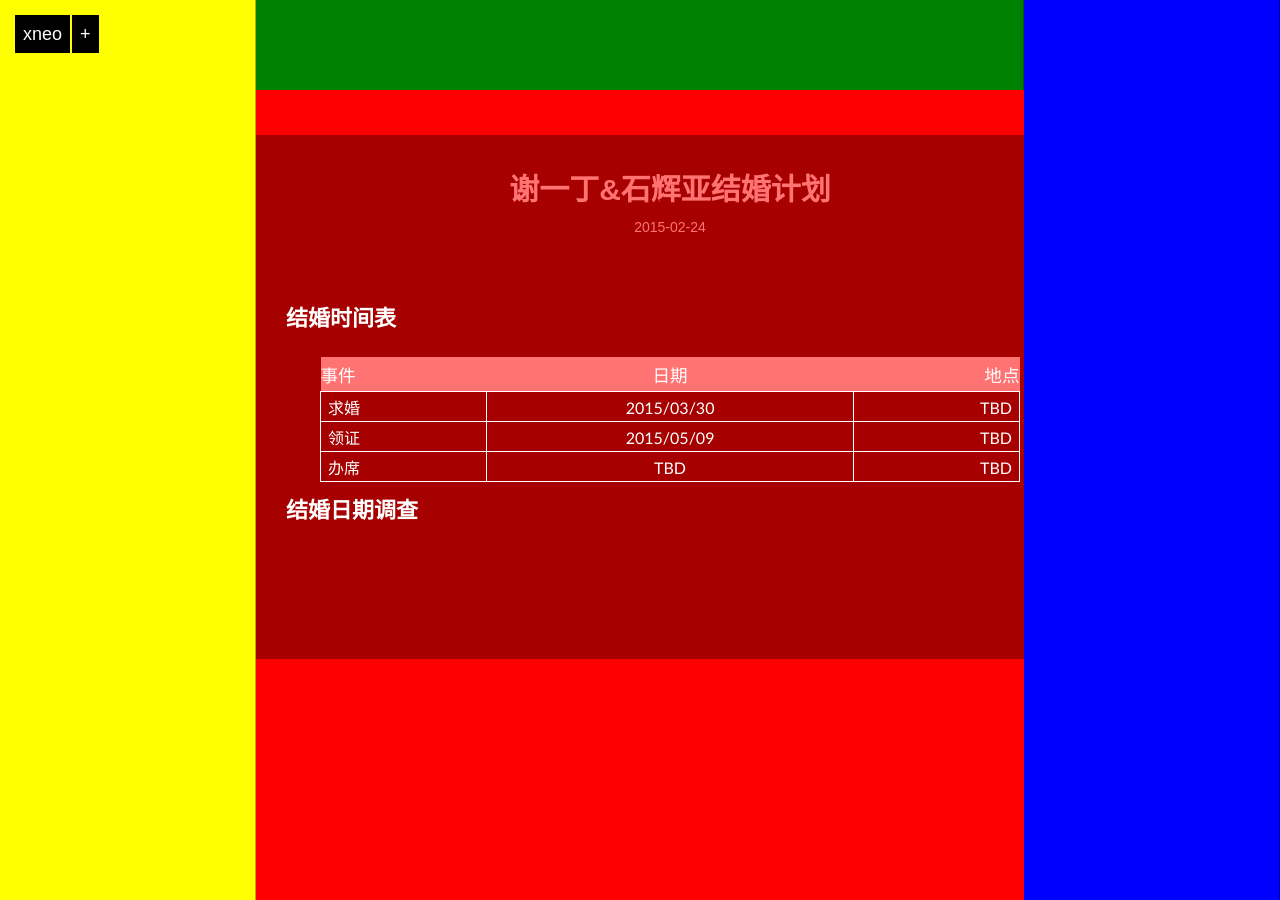
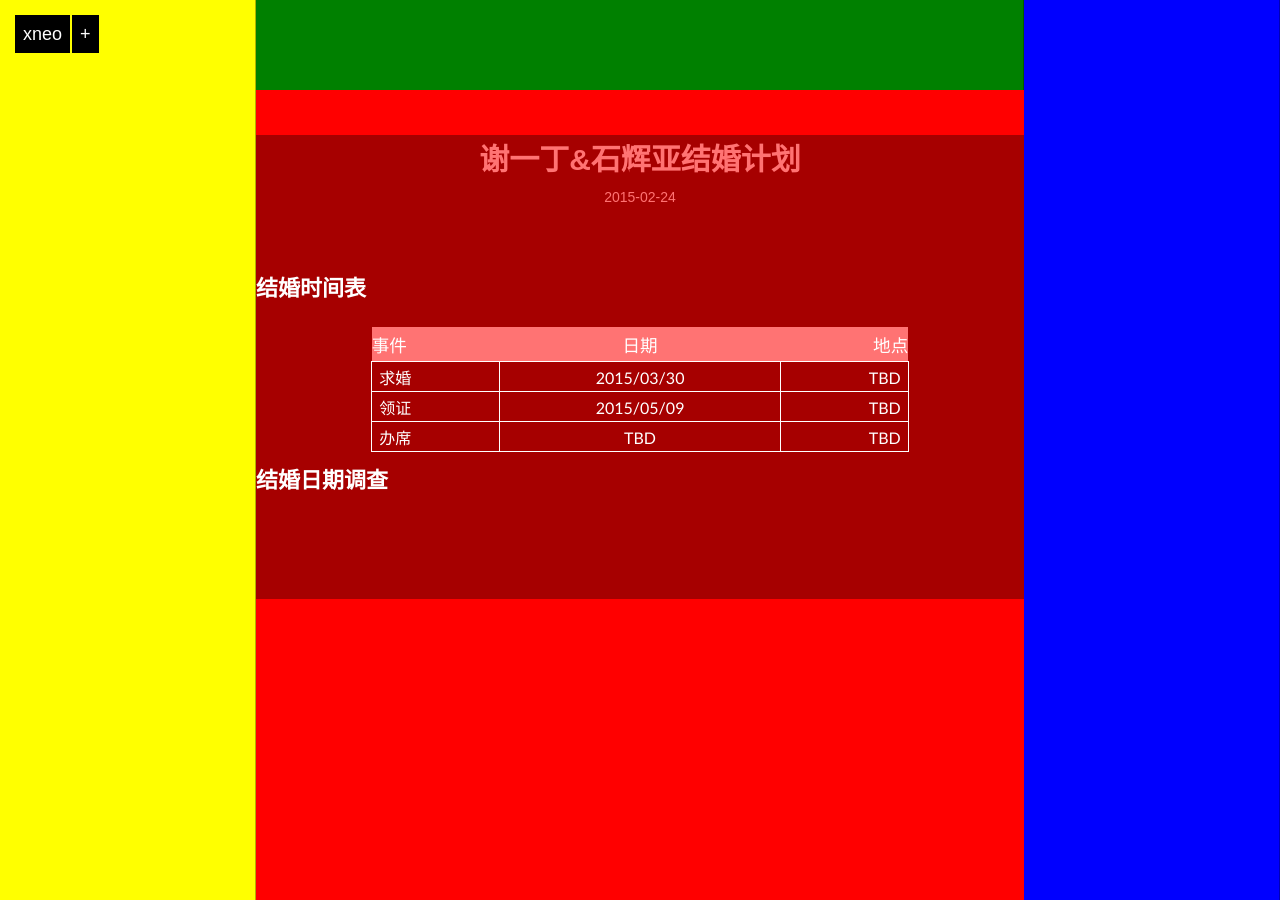
Before and after one commit to tuoerzhang/xneo123.github.io, a Jekyll site: the page built from _posts/wedding/2015-02-24-wedding-plan.md, in a window 1280 px wide. Built offline with Jekyll 4.4.1, drawn with Linux system fonts in a browser that asks for light colours; Markdown is read by kramdown in place of the engine named in the settings.

Commit message:
change to percentage

```diff
--- a/_layouts/wedding.html
+++ b/_layouts/wedding.html
@@ -12,8 +12,8 @@ layout: default
         body { background:#FF0000; }
     }
 	#wedding-content {position:fixed;top:15%;left:20%;right:20%;min-height: 20%;height:auto !important;background: #A60000;color:#ffffff; }
-	.wedding-entry {margin-bottom:80px;width:100%; float:left; padding:30px;  }
-	.wedding-entry {margin-bottom:80px;width:100%; float:left; padding:30px;  }
+	.wedding-entry {margin-bottom:80px;width:100%; float:left;  }
+	.wedding-entry {margin-bottom:80px;width:100%; float:left;  }
 	.wedding-entry ul{margin-bottom:25px;margin-left:25px;}
 	.wedding-entry p+ul {margin-top:-20px;}
 	.wedding-entry ul li{margin-bottom:5px;list-style:disc;line-height:1.8em;}
@@ -21,7 +21,7 @@ layout: default
 	.wedding-entry ol li{margin-bottom:5px;list-style:decimal;line-height:1.1em;}
 	.wedding-entry blockquote{margin-left:25px;font-size:14px;font-style:italic}
 	.wedding-entry img{max-width:670px;display:block;margin:10px auto;}
-	.wedding-entry table{font-family:"Trebuchet MS", Arial, Helvetica, sans-serif;border-collapse:collapse;text-align:left;border-spacing:0;border-color: #ffffff;width:100%;margin: 10px auto;max-width: 700px}
+	.wedding-entry table{font-family:"Trebuchet MS", Arial, Helvetica, sans-serif;border-collapse:collapse;text-align:left;border-spacing:0;border-color: #ffffff;left:30%;width:100%;margin: 10px auto;max-width: 70%}
 	.wedding-entry th{font-size:1.1em;padding-top:5px;padding-bottom:4px;background-color:#FF7373;color:#ffffff;}
 	.wedding-entry td{font-size:1em;border:1px solid #ffffff;padding:3px 7px 2px 7px;}
 
```
